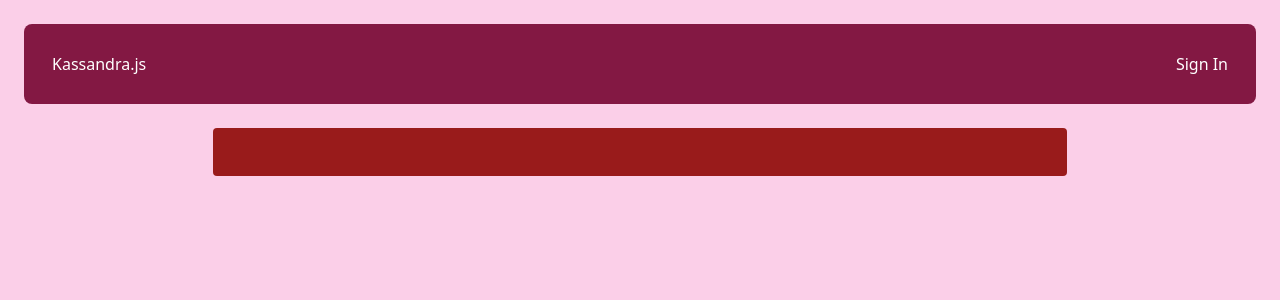
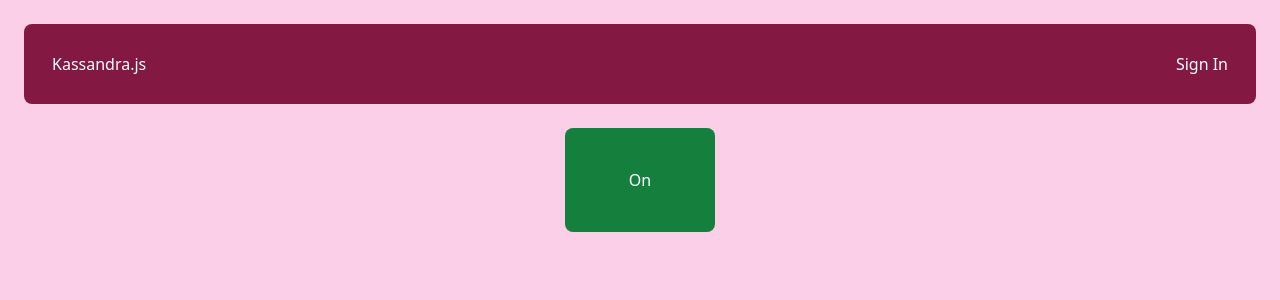
Before and after one commit to rconjoe/kirby.gg, a Vue app in the folder web/: page / in a window 1280 px wide. Shown: the top 300 px of the page. Built offline with nearby package versions, Linux system fonts and the light colour scheme.

Commit message:
power button classing no api yet

```diff
--- a/web/src/components/PowerButton.vue
+++ b/web/src/components/PowerButton.vue
@@ -1,9 +1,16 @@
 <script setup>
-import { ref } from 'vue'
+import { ref, computed } from 'vue'
+
+const on = ref(true)
+
+const powerClass = computed(() => on.value ? 'bg-green-700' : 'bg-red-700' )
+const buttonClass = 'py-10 px-16 rounded-lg text-white hover:shadow-xl'
+
+function togglePower() {
+  on.value = !on.value
+}
 </script>
 
 <template>
-  <div class="w-8/12 bg-red-800 p-6 rounded lg">
-
-  </div>
+  <button :class="[ powerClass, buttonClass ]" @click="togglePower">{{ on ? 'On' : 'Off' }}</button>
 </template>
```
